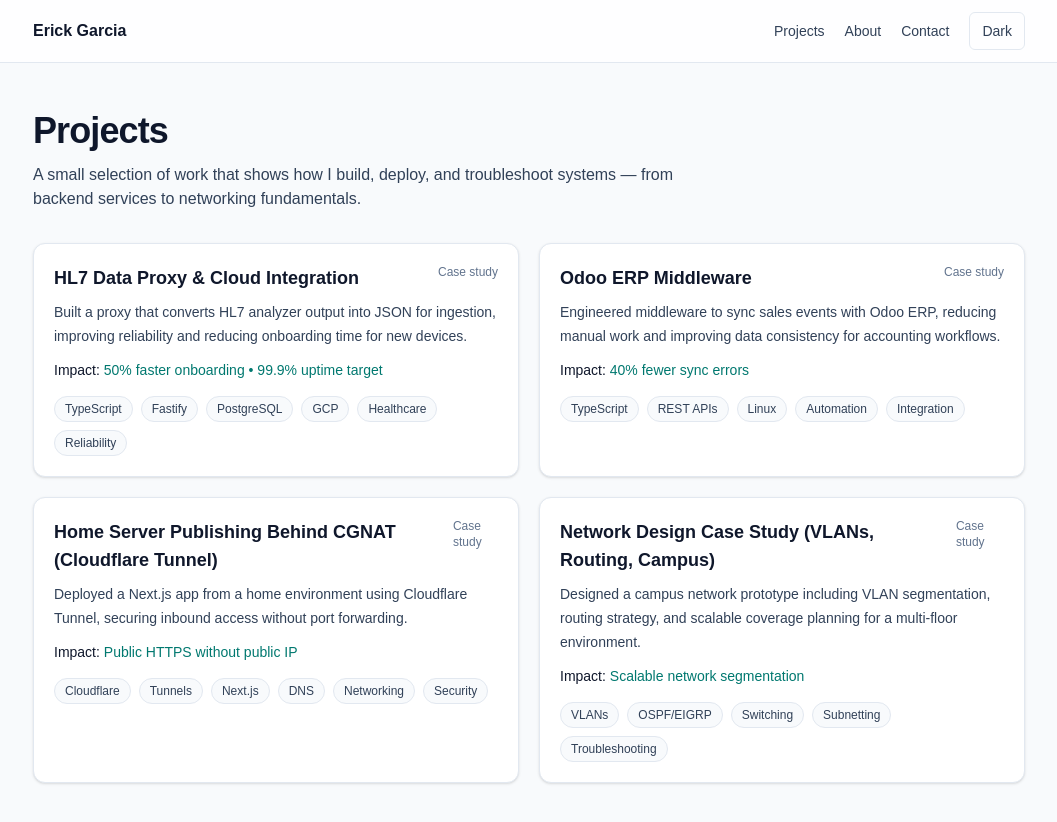
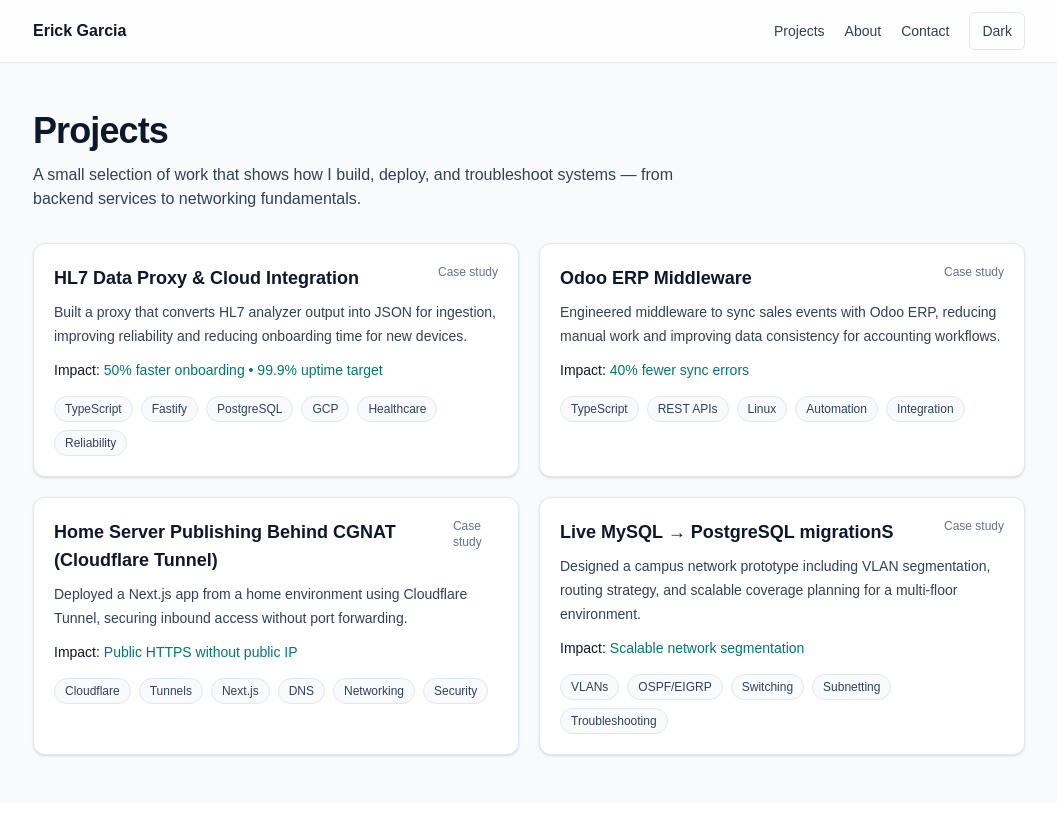
Before and after one commit to eggarcia98/portfolio, a Next.js app: page /projects in a window 1280 px wide. Shown: the top 822 px of the page, without its empty margins (111-1168 px from the left). Built offline with nearby package versions, Linux system fonts and the light colour scheme.

Commit message:
feat: update project title for Network Design case study to reflect MySQL to PostgreSQL migration

```diff
--- a/src/app/projects/page.tsx
+++ b/src/app/projects/page.tsx
@@ -41,7 +41,7 @@ const projects = [
         href: "/projects/cloudflare-tunnel",
     },
     {
-        title: "Network Design Case Study (VLANs, Routing, Campus)",
+        title: "Live MySQL → PostgreSQL migrationS",
         summary:
             "Designed a campus network prototype including VLAN segmentation, routing strategy, and scalable coverage planning for a multi-floor environment.",
         impact: "Scalable network segmentation",
```
